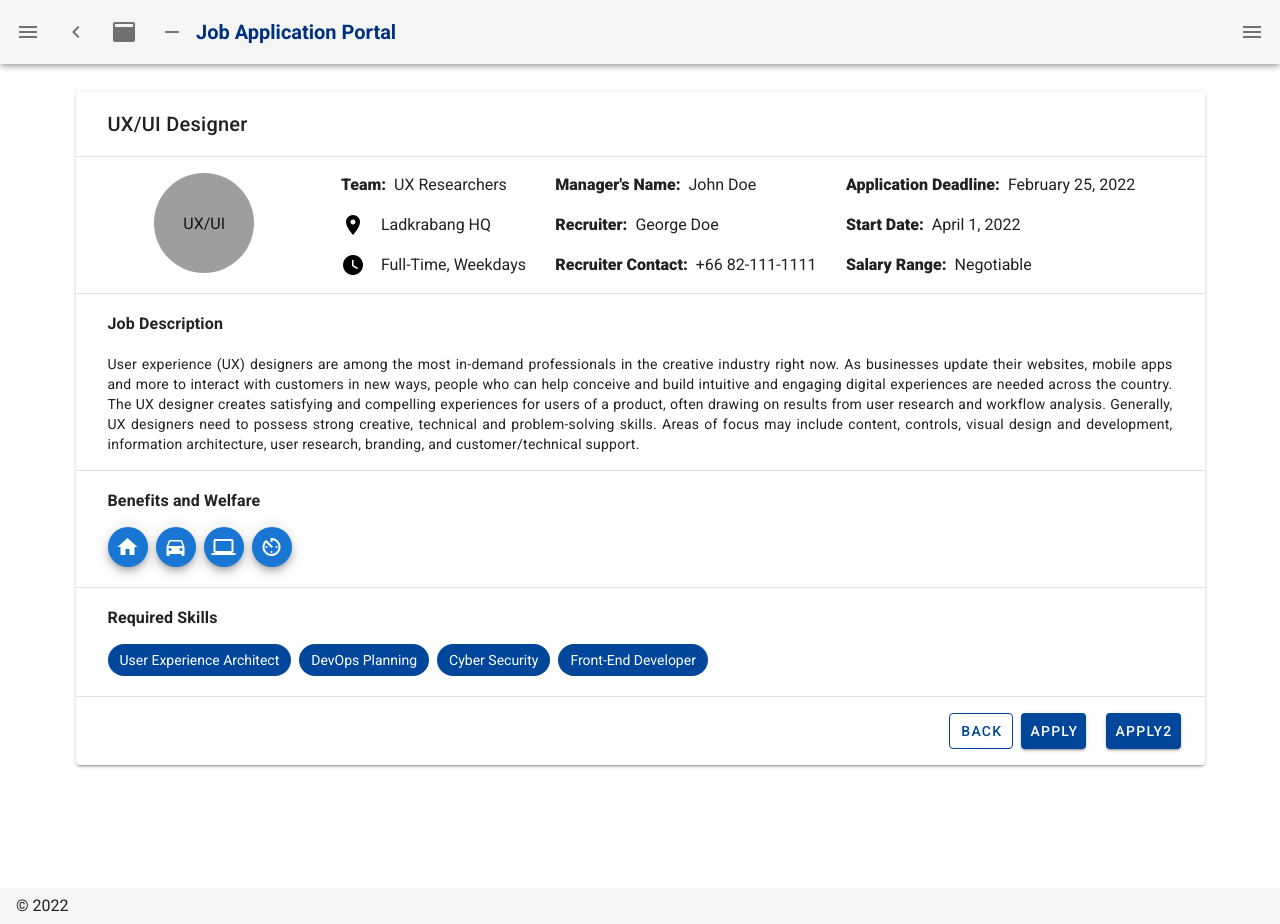
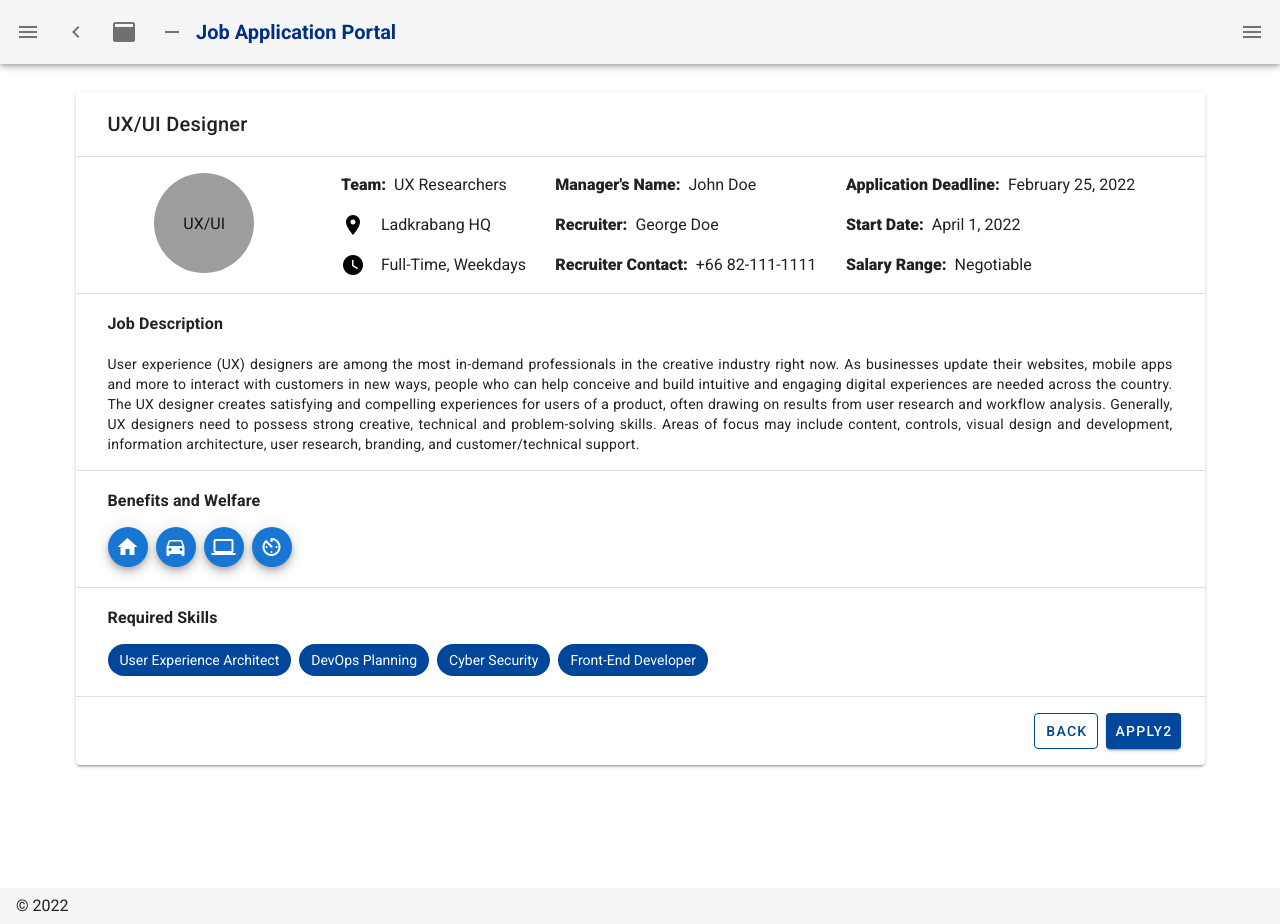
Before and after one commit to maeluenie/JAP, a Nuxt app: page /jobDetails in a window 1280 px wide. Built offline with nearby package versions, Linux system fonts and the light colour scheme.

Commit message:
Minor fixes to OPAddjob navigation button
Pending API connection to the DB accordingly.

```diff
--- a/pages/OPaddJob1.vue
+++ b/pages/OPaddJob1.vue
@@ -4,7 +4,7 @@
     <!-- addJob1 must be the user's personal details , it must also be an editable form with original content for modification too -->
     <v-card class="mx-6 my-4" outlined color="transparent">
 
-    <v-btn :ripple="false" text color="natural dark-grey" id="background-hover" nuxt to ="/OPaddJob1">
+    <v-btn :ripple="false" text color="natural dark-grey" id="background-hover">
     <v-text>1 Job Details</v-text>
     </v-btn>
 
--- a/pages/OPaddJob2.vue
+++ b/pages/OPaddJob2.vue
@@ -7,7 +7,7 @@
     <v-text>1 Job Details</v-text>
     </v-btn>
 
-    <v-btn :ripple="false" text color="natural dark-grey" id="background-hover" nuxt to="/OPaddJob2">
+    <v-btn :ripple="false" text color="natural dark-grey" id="background-hover">
     <v-text>2 General Question</v-text>
     </v-btn>
 
--- a/pages/OPaddJob3.vue
+++ b/pages/OPaddJob3.vue
@@ -3,13 +3,13 @@
 
     <!-- addJob1 must be the user's personal details , it must also be an editable form with original content for modification too -->
     <v-card class="mx-6 my-4" outlined color="transparent">
-    <v-btn :ripple="false" text color="primary darken-3" id="no-background-hover" nuxt to="/addJob1">
+    <v-btn :ripple="false" text color="primary darken-3" id="no-background-hover" nuxt to="/OPaddJob1">
     <v-text>1 Job Details</v-text>
     </v-btn>
-    <v-btn :ripple="false" text color="primary darken-3" id="no-background-hover" nuxt to="/addJob2">
+    <v-btn :ripple="false" text color="primary darken-3" id="no-background-hover" nuxt to="/OPaddJob2">
     <v-text>2 General Question</v-text>
     </v-btn>
-    <v-btn :ripple="false" text color="natural dark-grey" id="background-hover" nuxt to="/addJob3">
+    <v-btn :ripple="false" text color="natural dark-grey" id="background-hover">
     <v-text>3 Benefits and Welfare</v-text>
     </v-btn>
     </v-card>
--- a/pages/jobDetails.vue
+++ b/pages/jobDetails.vue
@@ -276,16 +276,6 @@
           hide-overlay
           transition="dialog-bottom-transition"
         >
-          <template v-slot:activator="{ on, attrs }">
-            <v-btn
-              color="primary darken-2"
-              class="ml-1 mr-4 my-2"
-              v-bind="attrs"
-              v-on="on"
-            >
-              APPLY
-            </v-btn>
-          </template>
           <!-- this is the container of the overview of the form dialog for job application form -->
           <v-card>
             <v-toolbar dark color="primary">
```
